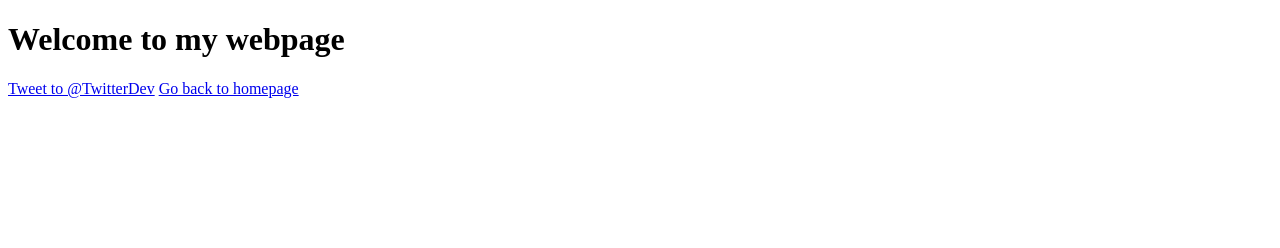
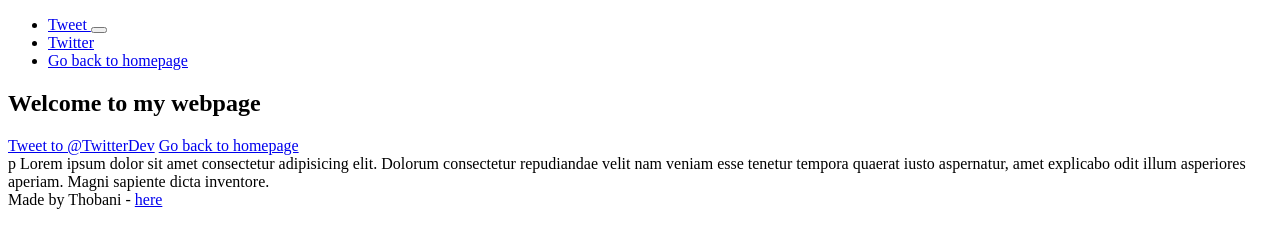
Before and after one commit to Thobaniw/alx_html_css, a plain HTML site: page tweets.html in a window 1280 px wide. Drawn offline with Linux system fonts and the light colour scheme.

Commit message:
websites

```diff
--- a/tweets.html
+++ b/tweets.html
@@ -6,6 +6,20 @@
     <title>MY website page</title>
   </head>
   <body>
+    <header>
+      <ul>
+        <li>
+          <a
+            href="https://twitter.com/intent/tweet?screen_name=TwitterDev&ref_src=twsrc%5Etfw"
+            >Tweet <button></button
+          ></a>
+        </li>
+        <li><a href="https://platform.twitter.com/widgets.js">Twitter</a></li>
+        <li><a href="index.html">Go back to homepage</a></li>
+      </ul>
+    </header>
+    <main>
+      <article>
         <h1>Welcome to my webpage</h1>
         <!--embedding a single tweet-->
         <a
@@ -24,5 +38,17 @@
         ></script>
         <!--Link to my homepage-->
         <a href="index.html">Go back to homepage</a>
+      </article>
+      <aside>
+        p Lorem ipsum dolor sit amet consectetur adipisicing elit. Dolorum
+        consectetur repudiandae velit nam veniam esse tenetur tempora quaerat
+        iusto aspernatur, amet explicabo odit illum asperiores aperiam. Magni
+        sapiente dicta inventore.
+      </aside>
+      <footer>
+        Made by Thobani -
+        <a href="https://www.youtube.com" target="_blank">here</a>
+      </footer>
+    </main>
   </body>
 </html>
```
Lines whose indentation alone changed are shown as unchanged.
